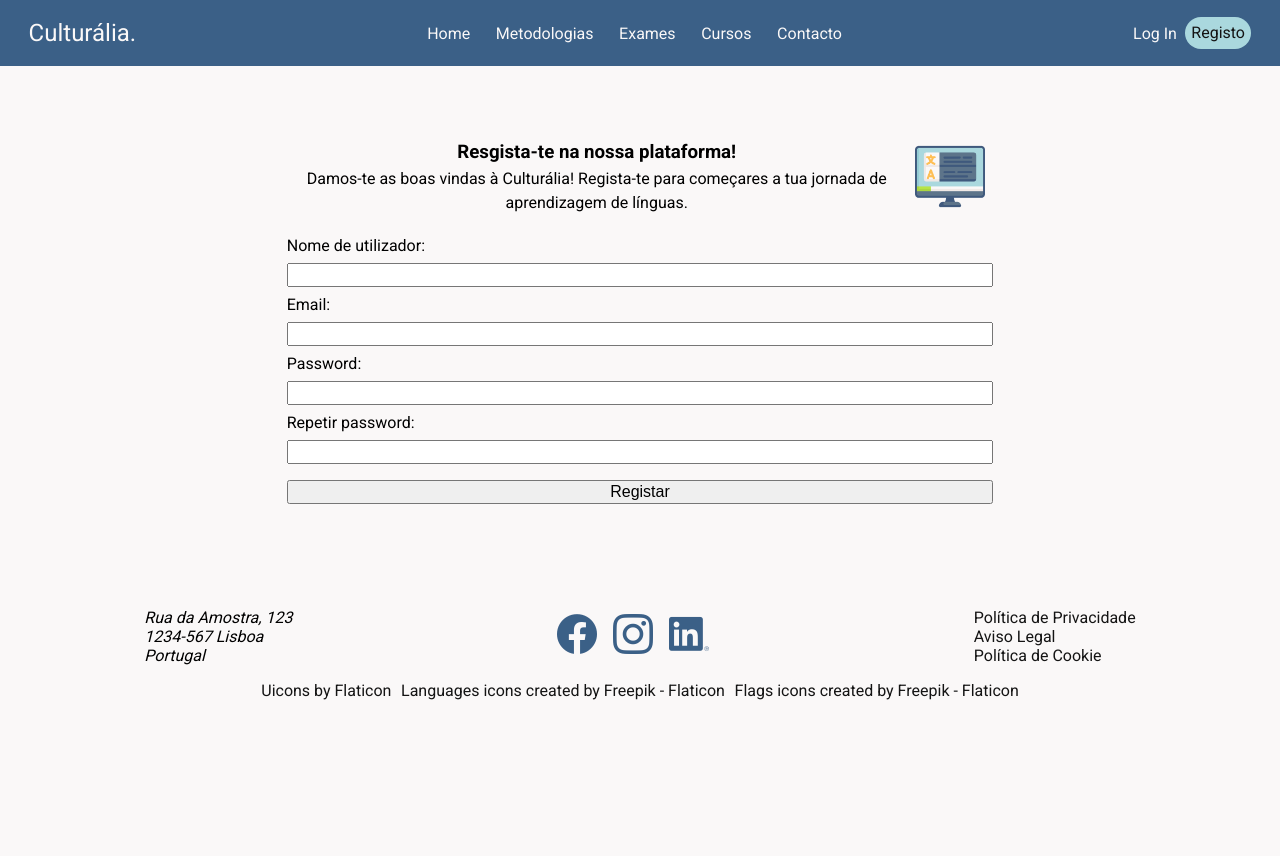
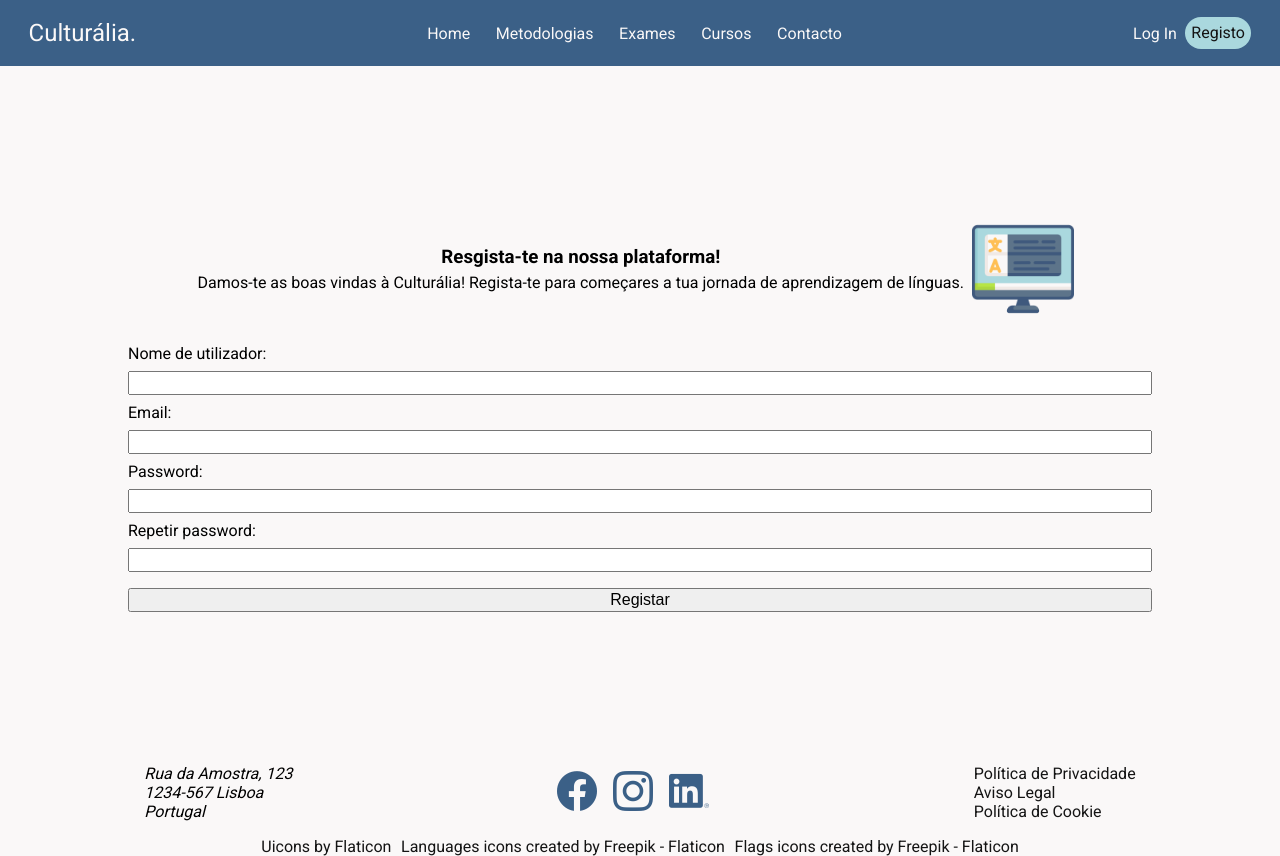
Before and after one commit to ItsaMeJess96/Language-Academy-Website, a React (Vite) app: page /signup in a window 1280 px wide. Before the commit the page ends 800 px from the top, so only its background shows below. Built offline with nearby package versions, Linux system fonts and the light colour scheme.

Commit message:
css log/sign e contact

```diff
--- a/src/Pages/Contact.jsx
+++ b/src/Pages/Contact.jsx
@@ -47,8 +47,8 @@ function Contact() {
                 <h3>Tens alguma dúvida?</h3>
                 <h3>Entra em contacto connosco!</h3>
                 <form onSubmit={handleSubmit}>
-                    <input type="text" name="name" placeholder="nome" id="c-name" required onChange={handleChange}/>
-                    <input type="email" name="email" placeholder="e-mail" id="c-email" required onChange={handleChange}/>
+                    <input type="text" name="name" placeholder="nome" id="c-name" autoComplete='name' required onChange={handleChange}/>
+                    <input type="email" name="email" placeholder="e-mail" id="c-email" autoComplete='email' required onChange={handleChange}/>
                     <textarea name="message" id="c-message" required onChange={handleChange}></textarea>
                     <input type="submit" value="submeter" />
                 </form>
--- a/src/Pages/LogIn.jsx
+++ b/src/Pages/LogIn.jsx
@@ -18,12 +18,12 @@ function LogIn() {
             </div>
             <div  className='l-form-container'>
                 <form className='l-form'>
-                    <label htmlFor='username'>Nome de utilizador:</label>
-                    <input type='text' id='s-username' name='username' required />
-                    <label htmlFor='email'>Email:</label>
-                    <input type='email' id='s-email' name='email' required />
-                    <label htmlFor='password'>Password:</label>
-                    <input type='password' id='s-password' name='password' required />
+                    <label htmlFor='s-username'>Nome de utilizador:</label>
+                    <input type='text' id='s-username' name='username' autoComplete='username' required />
+                    <label htmlFor='s-email'>Email:</label>
+                    <input type='email' id='s-email' name='email' autoComplete='email' required />
+                    <label htmlFor='s-password'>Password:</label>
+                    <input type='password' id='s-password' name='password' autoComplete='current-password' required />
                     <input type="submit" value='Entrar' />
                 </form>
             </div>
--- a/src/Pages/SignUp.jsx
+++ b/src/Pages/SignUp.jsx
@@ -17,14 +17,14 @@ function SignUp() {
                 <img id='icon-signUp' src={iconPC} alt="ecrã a mostrar aula online" />
             </div>
             <div className='s-form-container'>
-                <form  className='s-form'>
-                    <label htmlFor='username'>Nome de utilizador:</label>
-                    <input type='text' id='s-username' name='username' required />
-                    <label htmlFor='email'>Email:</label>
-                    <input type='email' id='s-email' name='email' required />
-                    <label htmlFor='password'>Password:</label>
-                    <input type='password' id='s-password' name='password' required />
-                    <label htmlFor='password-repeat'>Repetir password:</label>
+                <form  className='s-form' onSubmit={validarForm}>
+                    <label htmlFor='s-username'>Nome de utilizador:</label>
+                    <input type='text' id='s-username' name='username' autoComplete='username' required />
+                    <label htmlFor='s-email'>Email:</label>
+                    <input type='email' id='s-email' name='email' autoComplete='email' required />
+                    <label htmlFor='s-password'>Password:</label>
+                    <input type='password' id='s-password' name='password' autoComplete='new-password' required />
+                    <label htmlFor='s-password-repeat'>Repetir password:</label>
                     <input type='password' id='s-password-repeat' name='password-repeat' required />
                     <input type="submit" value='Registar' />
                 </form>
@@ -33,4 +33,19 @@ function SignUp() {
     )
 }
 
+//função para validar o formulário
+function validarForm () {
+    var pass = document.getElementById('s-password').value;
+    var passRepetida = document.getElementById('s-password-repeat').value;
+
+    if (pass !== passRepetida) {
+        document.getElementById('s-password').value = '';
+        document.getElementById('s-password-repeat').value = '';
+        document.getElementById('s-password').placeholder = 'As passwords não coincidem';
+        document.getElementById('s-password-repeat').placeholder = 'As passwords não coincidem';
+        return false; //assim impede o envio do formulário se as passwords não coincidirem
+    }
+    return true;
+}
+
 export default SignUp;
--- a/src/Styles/LogIn&SignUp.css
+++ b/src/Styles/LogIn&SignUp.css
@@ -1,7 +1,7 @@
 /*Estilos para a página de log in e sign up*/
 
 .log-in, .sign-up {
-    margin: 4%;
+    margin: 10%;
     display: flex;
     flex-direction: column;
     justify-content: center;
@@ -56,14 +56,7 @@
 /*configurações desktop*/
 
 @media screen and (min-width: 800px) {
-    .l-form, .s-form, .s-intro {
-        width: 60%;
-    }
-    .l-form-container, .s-form-container {
-        display: flex;
-        align-items: center;
-        justify-content: center;
-    }
+
     #icon-logIn, #icon-signUp {
         width: 10%;
     }
```
